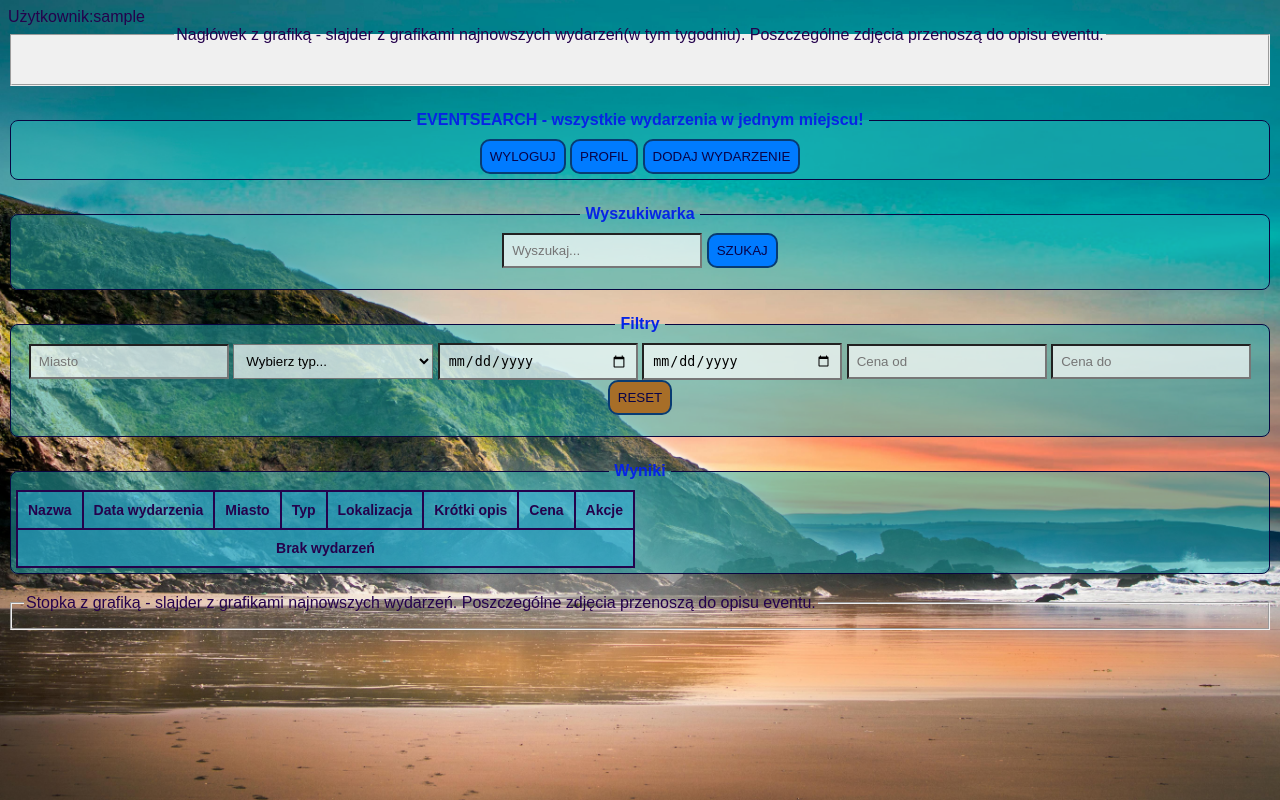
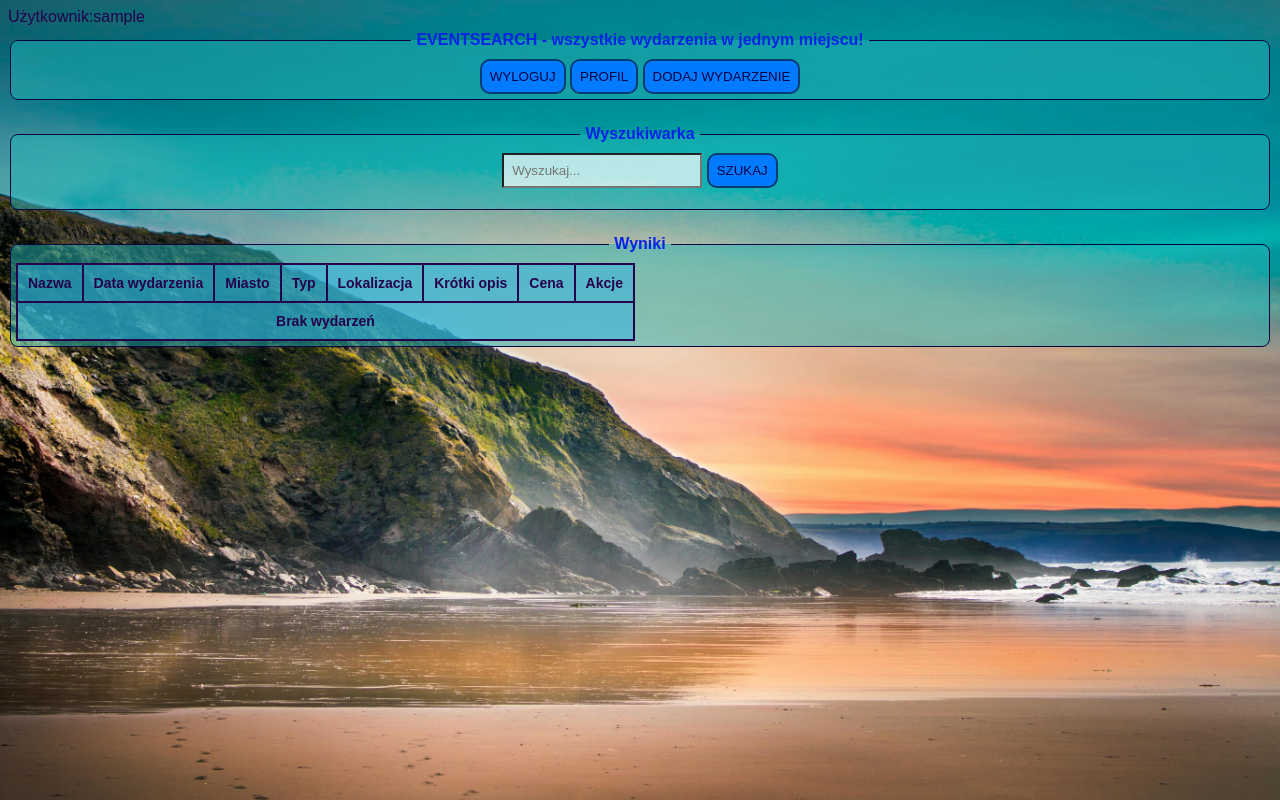
Before and after one commit to idzi-m/Event-Search, a PHP site: page / in a window 1280 px wide. Run offline with PHP 8.4, Linux system fonts and the light colour scheme; the visitor is signed in with stand-in values (Sample User, id 1); tables that the repository leaves empty hold one stand-in row (values such as "Sample post").

Commit message:
Poprawki do zaliczenia

```diff
--- a/views/index.php
+++ b/views/index.php
@@ -15,9 +15,6 @@
     </head>
 
     <body class="content">
-        <fieldset class="footer_header">
-            <legend>Nagłówek z grafiką - slajder z grafikami najnowszych wydarzeń(w tym tygodniu). Poszczególne zdjęcia przenoszą do opisu eventu.</legend>
-        </fieldset>
 
         <fieldset class="section">
             <legend class="section_legend">EVENTSEARCH - wszystkie wydarzenia w jednym miejscu!</legend>
@@ -35,37 +32,6 @@
                 <button type="submit" formmethod="get" class="button_search">SZUKAJ</button>
             </form>
         </fieldset>
-
-    <!-- Filtry -->
-        <fieldset class="section">
-        <legend class="section_legend">Filtry</legend>
-        <form class="filter_form" method="get" action="">
-            <label hidden for="city-filter">Miasto:</label>
-            <input type="text" id="city-filter" name="city" class="field_input" class="filter_input" placeholder="Miasto">
-
-            <label hidden for="type-filter">Typ:</label>
-            <select id="type-filter" name="type" class="field_input" class="filter_select">
-                <option value="">Wybierz typ...</option>
-                <option value="koncert">Koncert</option>
-                <option value="wystawa">Wystawa</option>
-                <option value="spotkanie">Spotkanie</option>
-            </select>
-
-            <label hidden for="date-from">Data od:</label>
-            <input type="date" id="date-from" name="date_from" class="field_input" class="filter_input" placeholder="Data od">
-
-            <label hidden for="date-to">Data do:</label>
-            <input type="date" id="date-to" name="date_to" class="field_input" class="filter_input" placeholder="Data do">
-
-            <label hidden for="price-from">Cena od:</label>
-            <input type="number" id="price-from" name="price_from" class="field_input" class="filter_input" placeholder="Cena od">
-
-            <label hidden for="price-to">Cena do:</label>
-            <input type="number" id="price-to" name="price_to" class="field_input" class="filter_input" placeholder="Cena do">
-
-            <button type="submit" formmethod="get" class="button_clear">RESET</button>
-        </form>
-    </fieldset>
 
         <fieldset class="section">
             <legend class="section_legend">Wyniki</legend>
@@ -87,9 +53,5 @@
             </table>
         </fieldset>
 
-        <fieldset class="header_footer">
-            <legend>Stopka z grafiką - slajder z grafikami najnowszych wydarzeń. Poszczególne zdjęcia przenoszą do opisu eventu.</legend>
-        </fieldset>
-
     </body>
     </html>
```
Also changed, not shown: views/profile.php (+14 -5 lines).
